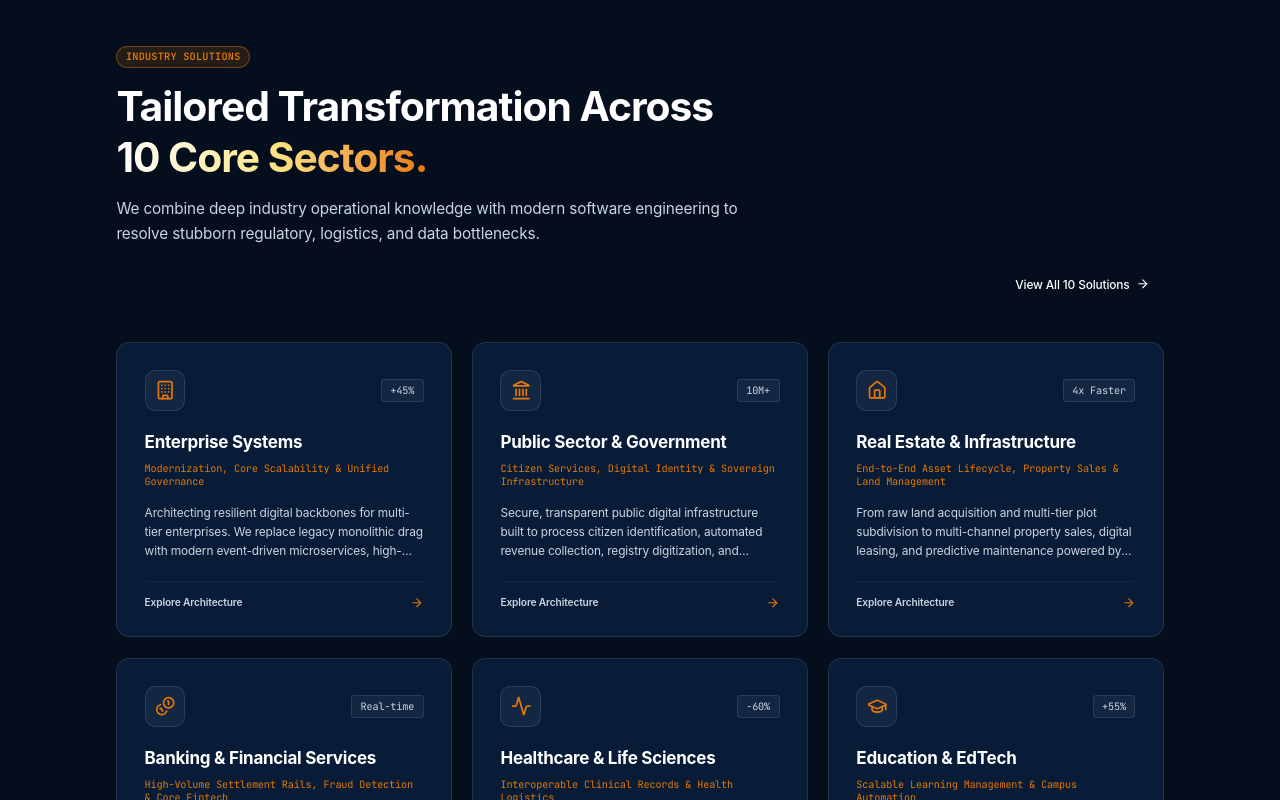
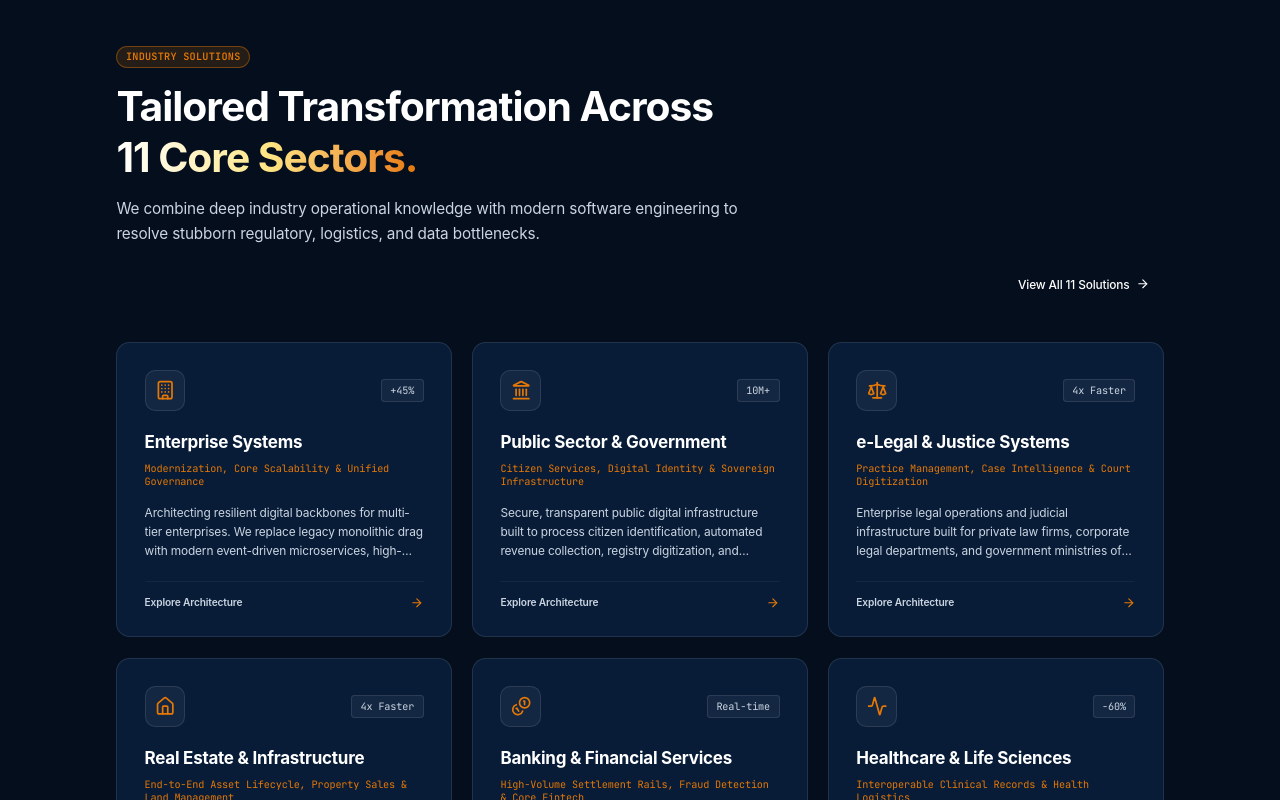
Before and after one commit to elameen37/zakeem-solutions, a React (Vite) app: page / in a window 1280 px wide. Shown: the part 4480-5280 px from the top of the page. Built offline with nearby package versions, Linux system fonts and the light colour scheme.

Commit message:
fix(theme): harden light mode UI contrast, light mode text format and e-legal

```diff
--- a/src/components/layout/Navbar.tsx
+++ b/src/components/layout/Navbar.tsx
@@ -2,7 +2,7 @@ import React, { useState, useEffect, useRef } from "react";
 import { Link, useLocation } from "react-router-dom";
 import {
   ChevronDown, Menu, X, ArrowRight, Building2, BrainCircuit, Workflow, ShieldCheck,
-  Building, Landmark, Home, Coins, Activity, Zap, Code2, Bot, Layers, Cloud, Shield, Compass, Search
+  Building, Landmark, Home, Coins, Activity, Zap, Code2, Bot, Layers, Cloud, Shield, Compass, Search, Scale
 } from "lucide-react";
 import { MAIN_NAVIGATION } from "@/data/navigation";
 import { Button } from "@/components/ui/Button";
@@ -85,6 +85,7 @@ export const Navbar: React.FC = () => {
       case "Cloud": return <Cloud className={iconClass} />;
       case "Shield": return <Shield className={iconClass} />;
       case "Compass": return <Compass className={iconClass} />;
+      case "Scale": return <Scale className={iconClass} />;
       default: return <Layers className={iconClass} />;
     }
   };
--- a/src/components/ui/BackToTop.tsx
+++ b/src/components/ui/BackToTop.tsx
@@ -54,7 +54,7 @@ export const BackToTop: React.FC = () => {
         onClick={scrollToTop}
         aria-label="Back to top of page"
         title="Back to top"
-        className="group relative flex items-center justify-center w-12 h-12 rounded-full bg-[#06152b]/90 hover:bg-[#091f3d] backdrop-blur-xl border border-white/15 hover:border-[#e57804]/60 shadow-xl shadow-black/50 hover:shadow-[#e57804]/25 transition-all duration-300 active:scale-90 hover:-translate-y-1 cursor-pointer focus:outline-none focus:ring-2 focus:ring-[#e57804] focus:ring-offset-2 focus:ring-offset-[#06152b]"
+        className="group relative flex items-center justify-center w-12 h-12 rounded-full bg-[#06152b]/90 hover:bg-[#091f3d] backdrop-blur-xl border border-white/15 hover:border-[#e57804]/60 shadow-xl shadow-black/50 hover:shadow-[#e57804]/25 transition-all duration-300 active:scale-90 hover:-translate-y-1 cursor-pointer focus:outline-none focus:ring-2 focus:ring-[#e57804] focus:ring-offset-2 focus:ring-offset-[var(--bg-base)]"
       >
         {/* Circular Progress Ring */}
         <svg
--- a/src/components/ui/Button.tsx
+++ b/src/components/ui/Button.tsx
@@ -27,7 +27,7 @@ export const Button = React.forwardRef<HTMLButtonElement, ButtonProps>(
     ref
   ) => {
     const baseStyles =
-      "inline-flex items-center justify-center font-medium rounded-lg transition-all duration-200 focus:outline-none focus:ring-2 focus:ring-offset-2 focus:ring-offset-[#06152b] disabled:opacity-50 disabled:pointer-events-none active:scale-[0.98] select-none text-center cursor-pointer";
+      "inline-flex items-center justify-center font-medium rounded-lg transition-all duration-200 focus:outline-none focus:ring-2 focus:ring-offset-2 focus:ring-offset-[var(--bg-base)] disabled:opacity-50 disabled:pointer-events-none active:scale-[0.98] select-none text-center cursor-pointer";
 
     const variantStyles = {
       primary:
--- a/src/components/ui/SolutionCard.tsx
+++ b/src/components/ui/SolutionCard.tsx
@@ -2,7 +2,7 @@ import React from "react";
 import { Link } from "react-router-dom";
 import {
   Building, Landmark, Home, Coins, Activity, GraduationCap, Zap, Sprout, Factory, Truck,
-  ArrowRight
+  Scale, ArrowRight
 } from "lucide-react";
 import { SolutionItem } from "@/data/solutions";
 
@@ -24,6 +24,7 @@ export const SolutionCard: React.FC<SolutionCardProps> = ({ solution }) => {
       case "Sprout": return <Sprout {...props} />;
       case "Factory": return <Factory {...props} />;
       case "Truck": return <Truck {...props} />;
+      case "Scale": return <Scale {...props} />;
       default: return <Building {...props} />;
     }
   };
--- a/src/data/navigation.ts
+++ b/src/data/navigation.ts
@@ -29,6 +29,12 @@ export const MAIN_NAVIGATION: NavItem[] = [
         href: "/solutions/government",
         description: "Citizen portals, digital registry, and sovereign data infrastructure.",
         icon: "Landmark"
+      },
+      {
+        label: "e-Legal & Justice Systems",
+        href: "/solutions/e-legal",
+        description: "Case management, court e-filing, and practice automation for law firms & ministries.",
+        icon: "Scale"
       },
       {
         label: "Real Estate & Infrastructure",
@@ -164,6 +170,7 @@ export const FOOTER_NAVIGATION = {
   solutions: [
     { label: "Enterprise Systems", href: "/solutions/enterprise" },
     { label: "Public Sector & Government", href: "/solutions/government" },
+    { label: "e-Legal & Justice Systems", href: "/solutions/e-legal" },
     { label: "Real Estate & Land", href: "/solutions/real-estate" },
     { label: "Banking & Financial Services", href: "/solutions/finance" },
     { label: "Healthcare & Life Sciences", href: "/solutions/healthcare" },
--- a/src/data/solutions.ts
+++ b/src/data/solutions.ts
@@ -42,6 +42,23 @@ export const SOLUTIONS: SolutionItem[] = [
       "Inter-Agency Secure Messaging & Document Rails"
     ],
     transformationImpact: "Eliminates administrative bottlenecks, reduces leakages, and restores citizen trust through frictionless digital service delivery."
+  },
+  {
+    id: "e-legal",
+    slug: "e-legal",
+    title: "e-Legal & Justice Systems",
+    tagline: "Practice Management, Case Intelligence & Court Digitization",
+    description: "Enterprise legal operations and judicial infrastructure built for private law firms, corporate legal departments, and government ministries of justice. Features digital matter management, court e-filing, cryptographic evidence vaults, and AI-powered precedent research.",
+    iconName: "Scale",
+    stats: { label: "Filing & Search Speed", value: "4x Faster" },
+    capabilities: [
+      "Matter & Case Dossier Lifecycle Management for Law Firms & Prosecutors",
+      "Automated Court e-Filing, Cause Lists & Judicial Registry Interoperability",
+      "Cryptographic Evidence Chain-of-Custody & Tamper-Proof Document Vaults",
+      "AI-Powered Statutory Research, Precedent Search & Contract Intelligence",
+      "Trust Accounting, Billable Time Tracking & Court Fee Reconciliation"
+    ],
+    transformationImpact: "Eliminates physical case file loss, accelerates judicial turnaround, and bridges private law firms and public justice ministries with transparent, verifiable digital workflows."
   },
   {
     id: "real-estate",
--- a/src/pages/HomePage.tsx
+++ b/src/pages/HomePage.tsx
@@ -302,13 +302,13 @@ export const HomePage: React.FC = () => {
             <SectionHeader
               badge="Industry Solutions"
               title="Tailored Transformation Across"
-              highlightedWord="10 Core Sectors."
+              highlightedWord="11 Core Sectors."
               description="We combine deep industry operational knowledge with modern software engineering to resolve stubborn regulatory, logistics, and data bottlenecks."
               className="mb-0"
               inverted={true}
             />
             <Button variant="outline" size="md" href="/solutions" rightIcon={<ArrowRight className="w-4 h-4" />} className="text-white border-white/20 hover:border-[#e57804] hover:bg-white/10">
-              View All 10 Solutions
+              View All 11 Solutions
             </Button>
           </div>
 
--- a/src/pages/PricingPage.tsx
+++ b/src/pages/PricingPage.tsx
@@ -60,7 +60,7 @@ export const PricingPage: React.FC = () => {
                 className={cn(
                   "px-4 sm:px-5 py-2.5 rounded-xl text-xs sm:text-sm font-bold transition-all duration-200 cursor-pointer flex items-center justify-center gap-2",
                   activeTab === "products"
-                    ? "bg-[#e57804] text-black shadow-md shadow-[#e57804]/20"
+                    ? "bg-[#e57804] text-slate-950 shadow-md shadow-[#e57804]/20"
                     : "text-slate-300 hover:text-white"
                 )}
                 aria-pressed={activeTab === "products"}
@@ -74,7 +74,7 @@ export const PricingPage: React.FC = () => {
                 className={cn(
                   "px-4 sm:px-5 py-2.5 rounded-xl text-xs sm:text-sm font-bold transition-all duration-200 cursor-pointer flex items-center justify-center gap-2",
                   activeTab === "services"
-                    ? "bg-[#e57804] text-black shadow-md shadow-[#e57804]/20"
+                    ? "bg-[#e57804] text-slate-950 shadow-md shadow-[#e57804]/20"
                     : "text-slate-300 hover:text-white"
                 )}
                 aria-pressed={activeTab === "services"}
--- a/src/pages/services/ServiceDetailPage.tsx
+++ b/src/pages/services/ServiceDetailPage.tsx
@@ -27,7 +27,7 @@ export const ServiceDetailPage: React.FC = () => {
         <div className="container mx-auto px-4 md:px-6 max-w-5xl">
           <Link
             to="/services"
-            className="inline-flex items-center gap-2 text-xs font-mono text-slate-400 hover:text-white mb-8 transition-colors"
+            className="inline-flex items-center gap-2 text-xs font-mono text-slate-500 hover:text-slate-950 dark:text-slate-400 dark:hover:text-white mb-8 transition-colors"
           >
             <ArrowLeft className="w-3.5 h-3.5" />
             <span>Back to All Services</span>
--- a/src/pages/solutions/SolutionDetailPage.tsx
+++ b/src/pages/solutions/SolutionDetailPage.tsx
@@ -27,7 +27,7 @@ export const SolutionDetailPage: React.FC = () => {
         <div className="container mx-auto px-4 md:px-6 max-w-5xl">
           <Link
             to="/solutions"
-            className="inline-flex items-center gap-2 text-xs font-mono text-slate-400 hover:text-white mb-8 transition-colors"
+            className="inline-flex items-center gap-2 text-xs font-mono text-slate-500 hover:text-slate-950 dark:text-slate-400 dark:hover:text-white mb-8 transition-colors"
           >
             <ArrowLeft className="w-3.5 h-3.5" />
             <span>Back to All Solutions</span>
@@ -62,11 +62,11 @@ export const SolutionDetailPage: React.FC = () => {
             </div>
           </div>
 
-          <div className="p-6 rounded-2xl bg-gradient-to-r from-[#e57804]/15 to-[#e57804]/10 border border-white/10 mb-10">
-            <h4 className="text-xs font-mono uppercase tracking-wider text-[#e57804] mb-2">
+          <div className="p-6 rounded-2xl bg-gradient-to-r from-[#e57804]/15 to-[#e57804]/10 border border-amber-500/20 dark:border-white/10 mb-10">
+            <h4 className="text-xs font-mono uppercase tracking-wider text-[#e57804] font-semibold mb-2">
               Transformational Impact
             </h4>
-            <p className="text-sm md:text-base text-slate-200">
+            <p className="text-sm md:text-base text-slate-800 dark:text-slate-200 leading-relaxed">
               {solution.transformationImpact}
             </p>
           </div>
--- a/src/pages/solutions/SolutionsIndexPage.tsx
+++ b/src/pages/solutions/SolutionsIndexPage.tsx
@@ -10,7 +10,7 @@ export const SolutionsIndexPage: React.FC = () => {
     <>
       <SEO
         title="Industry Solutions — Zakeem Solutions"
-        description="Explore how Zakeem Solutions transforms 10 critical industries through bespoke software engineering, enterprise ERP, and AI-driven automation."
+        description="Explore how Zakeem Solutions transforms 11 critical industries through bespoke software engineering, enterprise ERP, and AI-driven automation."
         canonical="https://www.zakeemsolutions.com/solutions"
       />
 
@@ -19,7 +19,7 @@ export const SolutionsIndexPage: React.FC = () => {
           <SectionHeader
             badge="Industry Transformation"
             title="Strategic Technology Tailored for"
-            highlightedWord="10 Core Sectors."
+            highlightedWord="11 Core Sectors."
             description="From sovereign government registry digitization and banking settlement backbones to real estate lifecycle management, explore our domain solutions."
           />
 
```
